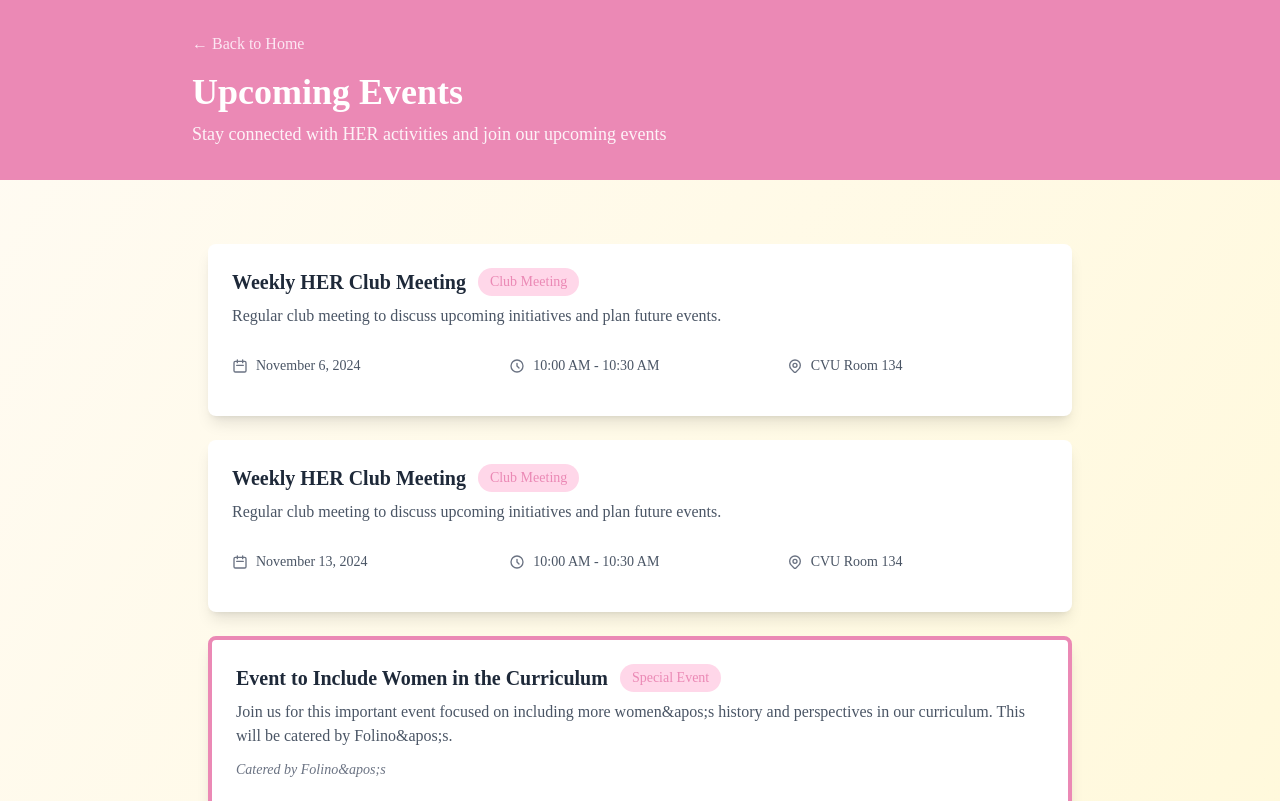
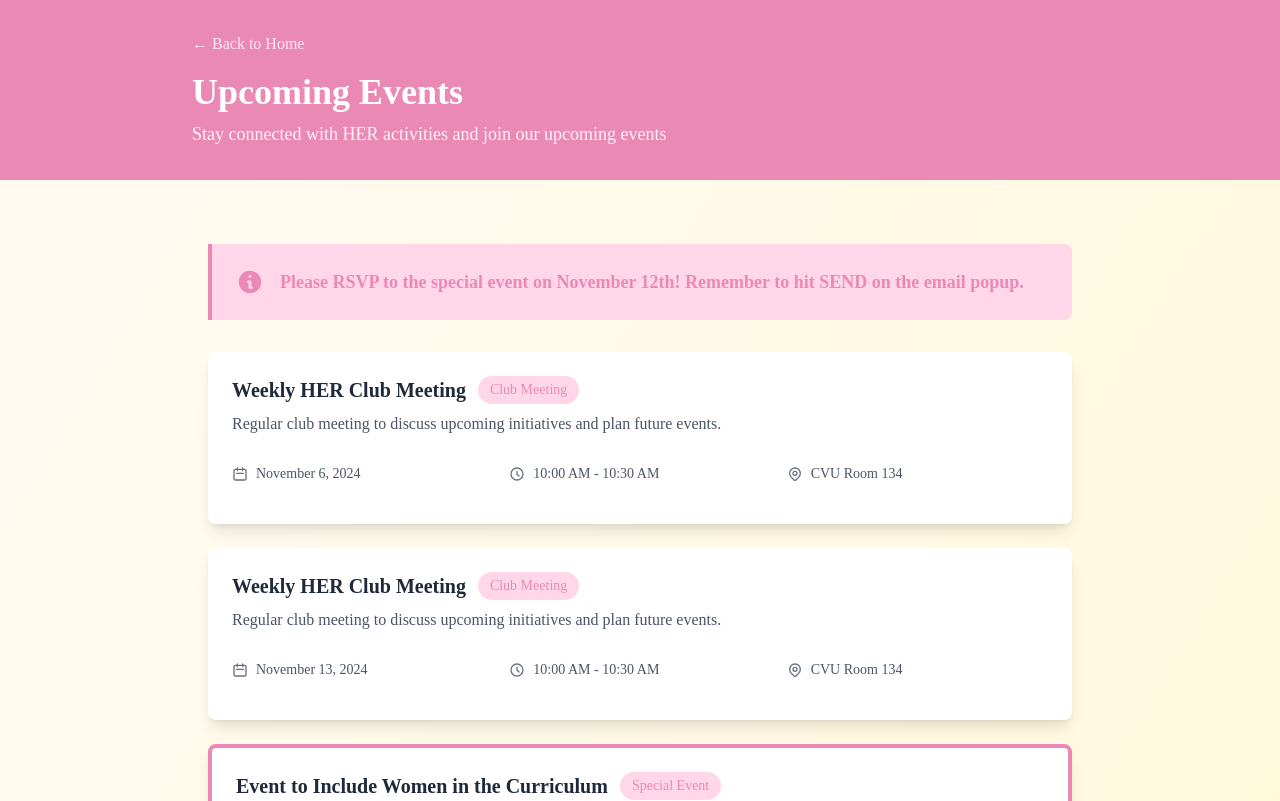
Before and after one commit to Amelie-Fairweather/HER, a Next.js app: page /events in a window 1280 px wide. Shown: the top 801 px of the page. Built offline with nearby package versions, Linux system fonts and the light colour scheme.

Commit message:
additions

```diff
--- a/src/app/events/page.tsx
+++ b/src/app/events/page.tsx
@@ -38,7 +38,7 @@ export default function Events() {
       description: "Join us for this important event focused on including more women&apos;s history and perspectives in our curriculum. This will be catered by Folino&apos;s.",
       type: "Special Event",
       rsvpRequired: true,
-      catering: "Catered by Folino&apos;s"
+      catering: "Catered by Folino's"
     },
     {
       id: 4,
@@ -114,6 +114,20 @@ export default function Events() {
 
       {/* Main Content */}
       <main className="max-w-4xl mx-auto px-4 py-16">
+        {/* RSVP Reminder */}
+        <div className="mb-8 p-6 bg-[#FFD7E9] border-l-4 border-[#EB89B5] rounded-r-lg max-w-4xl mx-auto">
+          <div className="flex items-center gap-4">
+            <svg className="w-7 h-7 text-[#EB89B5]" fill="currentColor" viewBox="0 0 20 20">
+              <path fillRule="evenodd" d="M18 10a8 8 0 11-16 0 8 8 0 0116 0zm-7-4a1 1 0 11-2 0 1 1 0 012 0zM9 9a1 1 0 000 2v3a1 1 0 001 1h1a1 1 0 100-2v-3a1 1 0 00-1-1H9z" clipRule="evenodd" />
+            </svg>
+            <div>
+              <p className="text-[#EB89B5] font-semibold text-lg">
+                Please RSVP to the special event on November 12th! Remember to hit <strong>SEND</strong> on the email popup.
+              </p>
+            </div>
+          </div>
+        </div>
+
         {/* Events List */}
         <div className="space-y-6">
           {upcomingEvents.map((event) => (
```
